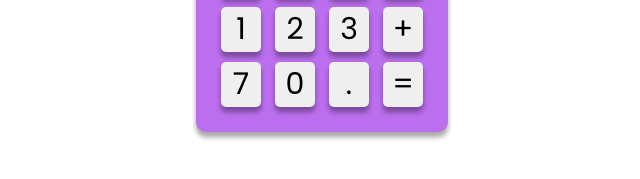
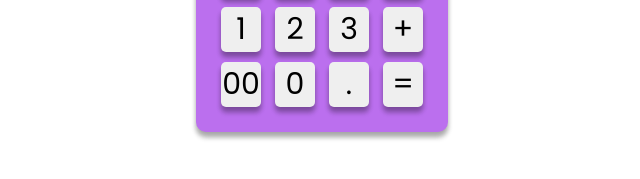
Before and after one commit to gtechgobinda/calculator, a plain HTML site: page index.html in a window 1280 px wide. Shown: the part 515-694 px from the top of the page, 318-958 px from the left. Drawn offline with Linux system fonts and the light colour scheme.

Commit message:
Update index.html
7 replace to 00

```diff
--- a/index.html
+++ b/index.html
@@ -41,7 +41,7 @@
                 <button class="button">+</button>
             </div>
             <div class="row">
-                <button class="button">7</button>
+                <button class="button">00</button>
                 <button class="button">0</button>
                 <button class="button">.</button>
                 <button class="button">=</button>
```
